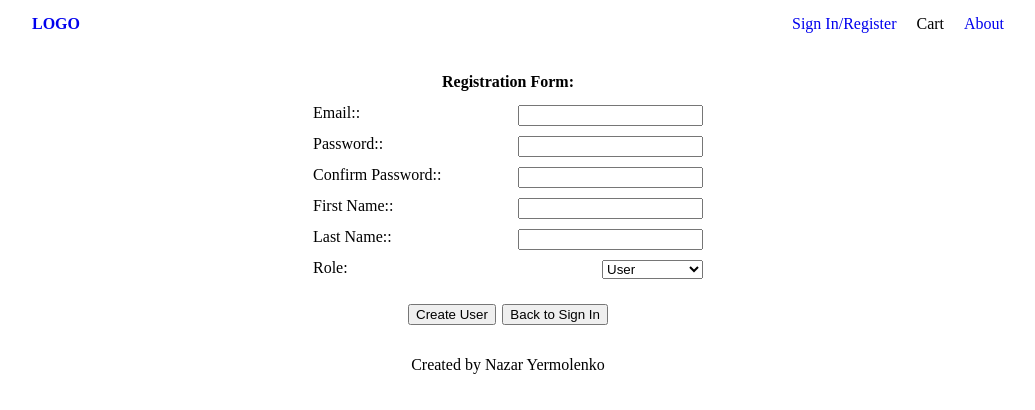
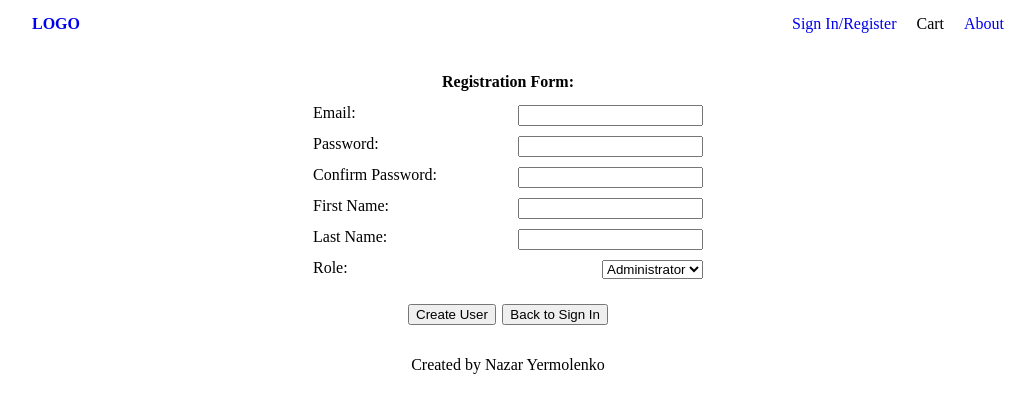
Before and after one commit to NazarYermolenko/js-react-typescript-shop-pet-project-fe, a React (Create React App) app: page /sign_in in a window 1280 px wide. Both pictures are taken after a click on the button "Register". Shown: the top 410 px of the page, without its empty margins (132-1167 px from the left). Built offline with nearby package versions, Linux system fonts and the light colour scheme.

Commit message:
Implemented registration logic

```diff
--- a/src/common/context/user_context/UserContext.tsx
+++ b/src/common/context/user_context/UserContext.tsx
@@ -9,7 +9,6 @@ interface IUserContext {
     loginUser: (user: ILoginUserInterface) => IRegisterUserInterface
     registerUser: (user: IRegisterUserInterface) => IRegisterUserInterface
 }
-
 
 export const UserContext = createContext<IUserContext>(null)
 
@@ -23,9 +22,15 @@ export function UserContextProvider(props: { children }) {
                 user.password === userToLogin.password
         })
         if (user) {
+            user.lastLogin = new Date()
             setLoggedUser({ ...user })
+            setUsers([...users.map((existsUser) => {
+                return users.find(u => u.email === existsUser.email) || user
+            })])
+            return user
+        } else {
+            return undefined
         }
-        return user
     }
 
     function registerUser(userToRegister: IRegisterUserInterface) {
@@ -38,8 +43,14 @@ export function UserContextProvider(props: { children }) {
             .setLastLogin(new Date())
             .build()
 
-        setUsers([...users, user])
-        return user
+        const isUserExists = users.find((existUser) => {
+            return existUser.email === user.email
+        })
+        if (isUserExists) {
+            return undefined
+        } else {
+            setUsers([...users, user])
+        }
     }
 
 
--- a/src/components/common_components/input/Input.tsx
+++ b/src/components/common_components/input/Input.tsx
@@ -1,13 +1,13 @@
 import { ChangeEvent } from "react"
 
 export function Input(props: {
-    label: string
+    children: string
     id: string
     type: string
     onChange?: (e: ChangeEvent<HTMLInputElement>) => void
 }) {
     return <div className="input_container">
-        <label htmlFor={props.id}>{props.label}:</label>
+        <label htmlFor={props.id}>{props.children}</label>
         <input onChange={props.onChange} type={props.type} id={props.id}></input>
     </div>
 }
--- /dev/null
+++ b/src/components/common_components/select/Select.tsx
@@ -0,0 +1,19 @@
+
+export function Select(props: {
+    options: { [option: string]: string; }
+    id: string
+    children: string
+}) {
+    return <div className="input_container">
+        <label htmlFor={props.id}>{props.children}</label>
+        <select id={props.id}>
+            {
+                Object.keys(props.options).map(key => {
+                    return <option key={key} label={props.options[key]}>
+                        {props.options[key]}
+                    </option>
+                })
+            }
+        </select>
+    </div>
+}
--- a/src/components/sing_in_register_page/SignInRegisterPage.tsx
+++ b/src/components/sing_in_register_page/SignInRegisterPage.tsx
@@ -18,11 +18,9 @@ export function SignInRegisterPage() {
         {doDisplayLogin ?
             <LoginForm
                 switchHandler={displayLoginSwitcher}
-                loginHandler={userContext.loginUser}
             /> :
             <RegisterForm
                 switchHandler={displayLoginSwitcher}
-                // registerHandler={userContext.registerUser}
             />
         }
         <Footer />
--- a/src/components/sing_in_register_page/forms/login_form/LoginForm.tsx
+++ b/src/components/sing_in_register_page/forms/login_form/LoginForm.tsx
@@ -1,10 +1,12 @@
-import { ChangeEvent, useState } from "react";
+import { ChangeEvent, useContext, useEffect, useState } from "react";
 import { ILoginUserInterface } from "../../../../common/context/user_context/interfaces/ILoginUserInterface";
+import { UserContext } from "../../../../common/context/user_context/UserContext";
 import { Button } from "../../../common_components/button/Button";
 import { Input } from "../../../common_components/input/Input";
 
-export function LoginForm(props: { switchHandler: () => void, loginHandler }) {
+export function LoginForm(props: { switchHandler: () => void }) {
     const [userToLogin, setUserToLogin] = useState<ILoginUserInterface>()
+    const userContext = useContext(UserContext)
 
     function handleEmailChange(e: ChangeEvent<HTMLInputElement>) {
         setUserToLogin({ ...userToLogin, email: e.target.value })
@@ -21,21 +23,19 @@ export function LoginForm(props: { switchHandler: () => void, loginHandler }) {
             </div>
             <div className="form_section">
                 <Input
-                    label="Email:"
                     id="email"
                     type="email"
                     onChange={handleEmailChange}
-                />
+                >Email:</Input>
                 <Input
-                    label="Password:"
                     type="password"
                     id="password"
                     onChange={handlePasswordChange}
-                />
+                >Password:</Input>
             </div>
 
             <div className="button_section">
-                <Button onClick={props.loginHandler.bind(this, userToLogin)}>
+                <Button onClick={() => userContext.loginUser(userToLogin)}>
                     Login
                 </Button>
                 <Button onClick={props.switchHandler}>
--- a/src/components/sing_in_register_page/forms/login_form/RegisterForm.tsx
+++ b/src/components/sing_in_register_page/forms/login_form/RegisterForm.tsx
@@ -1,8 +1,43 @@
+import { useContext, useEffect, useState } from "react";
+import { IRegisterUserInterface } from "../../../../common/context/user_context/interfaces/IRegisterUserInterface";
+import { Roles } from "../../../../common/context/user_context/Roles";
+import { UserContext } from "../../../../common/context/user_context/UserContext";
 import { Button } from "../../../common_components/button/Button";
 import { Input } from "../../../common_components/input/Input";
+import { Select } from "../../../common_components/select/Select";
 
 export function RegisterForm(props: { switchHandler }) {
+    const userContext = useContext(UserContext)
+    const options = {
+        administrator: Roles.ADMIN,
+        user: Roles.USER
+    }
+    const [user, setUser] = useState<IRegisterUserInterface>()
+    const [error, setError] = useState<string>()
 
+    function onEmailChange(e) {
+        setUser({ ...user, email: e.target.value })
+    }
+
+    function onPasswordChange(e) {
+        setUser({ ...user, password: e.target.value })
+    }
+
+    function onFirstNameChange(e) {
+        setUser({ ...user, firstName: e.target.value })
+    }
+
+    function onConfirmPasswordChange(e) {
+        if (user.password != e.target.value && e.target.value.length < 5) {
+            setError("Confirm password is not fit to password")
+        } else {
+            setError(undefined)
+        }
+    }
+
+    function onLastNameChange(e) {
+        setUser({ ...user, lastName: e.target.value })
+    }
 
     return <div className="container justify_center_container">
         <div className="login_form">
@@ -11,45 +46,46 @@ export function RegisterForm(props: { switchHandler }) {
             </div>
             <div className="form_section">
                 <Input
-                    label="Email:"
                     id="email"
                     type="email"
-                />
+                    onChange={onEmailChange}
+                >Email:</Input>
                 <Input
-                    label="Password:"
                     type="password"
                     id="password"
-                />
+                    onChange={onPasswordChange}
+                >Password:</Input>
                 <Input
-                    label="Confirm Password:"
                     type="password"
                     id="confirm_password"
-                />
+                    onChange={onConfirmPasswordChange}
+                >Confirm Password:</Input>
                 <Input
-                    label="First Name:"
                     type="text"
                     id="first_name"
-                />
+                    onChange={onFirstNameChange}
+                >First Name:</Input>
                 <Input
-                    label="Last Name:"
                     type="text"
                     id="last_name"
-                />
-                <div className="input_container">
-                    <label htmlFor="role">Role: </label>
-                    <select id={"role"}>
-                        <option>
-                            User
-                        </option>
-                        <option>
-                            Administrator
-                        </option>
-                    </select>
+                    onChange={onLastNameChange}
+                >Last Name:</Input>
+
+                <Select options={options} id="role"
+                >Role:</Select>
+                <div className="justify_center_container">
+                    {error && <h2>{error}</h2>}
                 </div>
 
-
                 <div className="button_section">
-                    <Button onClick={() => { }}>
+                    <Button onClick={() => {
+                        const createdUser = userContext.registerUser(user)
+                        if (!createdUser) {
+                            setError(`User with email ${user.email} is already exists`)
+                        } else {
+                            setError(undefined)
+                        }
+                    }}>
                         Create User
                     </Button>
                     <Button onClick={props.switchHandler}>
```
